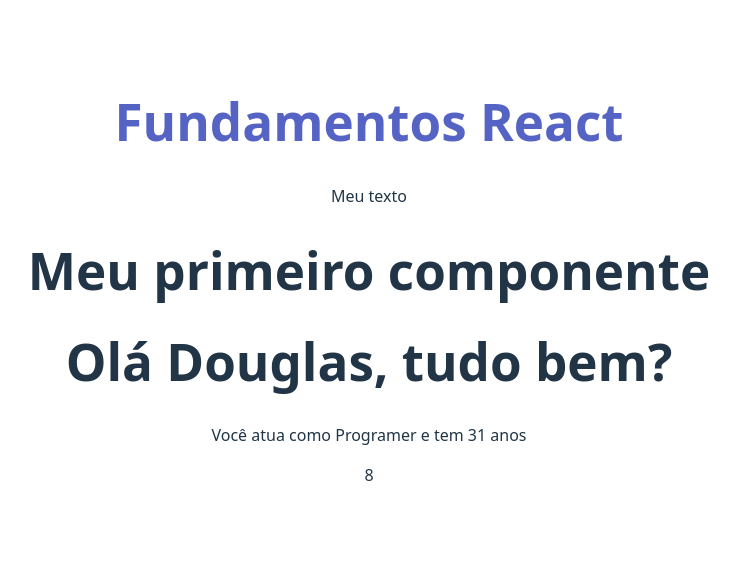
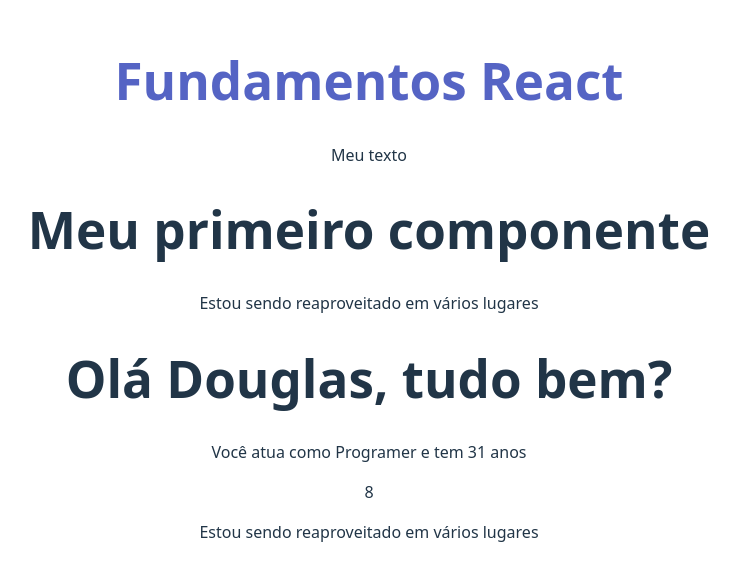
Before and after one commit to DouglasYHWH-Developer/React, a React app in the folder introducao/aula_01/2_FUNDAMENTOS/fundamentos/: page / in a window 1280 px wide. Shown: the part 119-700 px from the top of the page, without its empty margins (271-1010 px from the left). Built offline with nearby package versions, Linux system fonts and the light colour scheme; the HTML template or start-up script is replaced by a standard one.

Commit message:
Criamos o componente 'MyComponent' e aprendemos a reaproveita-lo em outros componentes inclusive no elemento pai App,jsx

```diff
--- a/introducao/aula_01/2_FUNDAMENTOS/fundamentos/src/App.jsx
+++ b/introducao/aula_01/2_FUNDAMENTOS/fundamentos/src/App.jsx
@@ -1,10 +1,12 @@
 import FirstComponent from './components/FirstComponents'
 import TemplateExpressions from './components/TemplateExpressions'
+import MyComponent from './components/MyComponent'
+
 
 import './App.css'
 
+
 function App() {
-
 
   return (
     <>
@@ -13,6 +15,7 @@
         <p className="teste">Meu texto</p>
         <FirstComponent />
         <TemplateExpressions />
+        <MyComponent />
       </div>
 
     </>
--- a/introducao/aula_01/2_FUNDAMENTOS/fundamentos/src/components/FirstComponents.jsx
+++ b/introducao/aula_01/2_FUNDAMENTOS/fundamentos/src/components/FirstComponents.jsx
@@ -1,3 +1,5 @@
+import MyComponent from "./MyComponent";
+
 const FirstComponent = () => {
     // essa funçãi faz isso
     /**
@@ -8,6 +10,7 @@
         <div>
             {/*Algum comentário*/}
             <h1>Meu primeiro componente</h1>
+            <MyComponent />
         </div>
     );
 };
--- /dev/null
+++ b/introducao/aula_01/2_FUNDAMENTOS/fundamentos/src/components/MyComponent.jsx
@@ -0,0 +1,9 @@
+const MyComponent = () => {
+
+    return(
+        <div>Estou sendo reaproveitado em vários lugares</div>
+    );
+
+}
+
+export default MyComponent;
```
